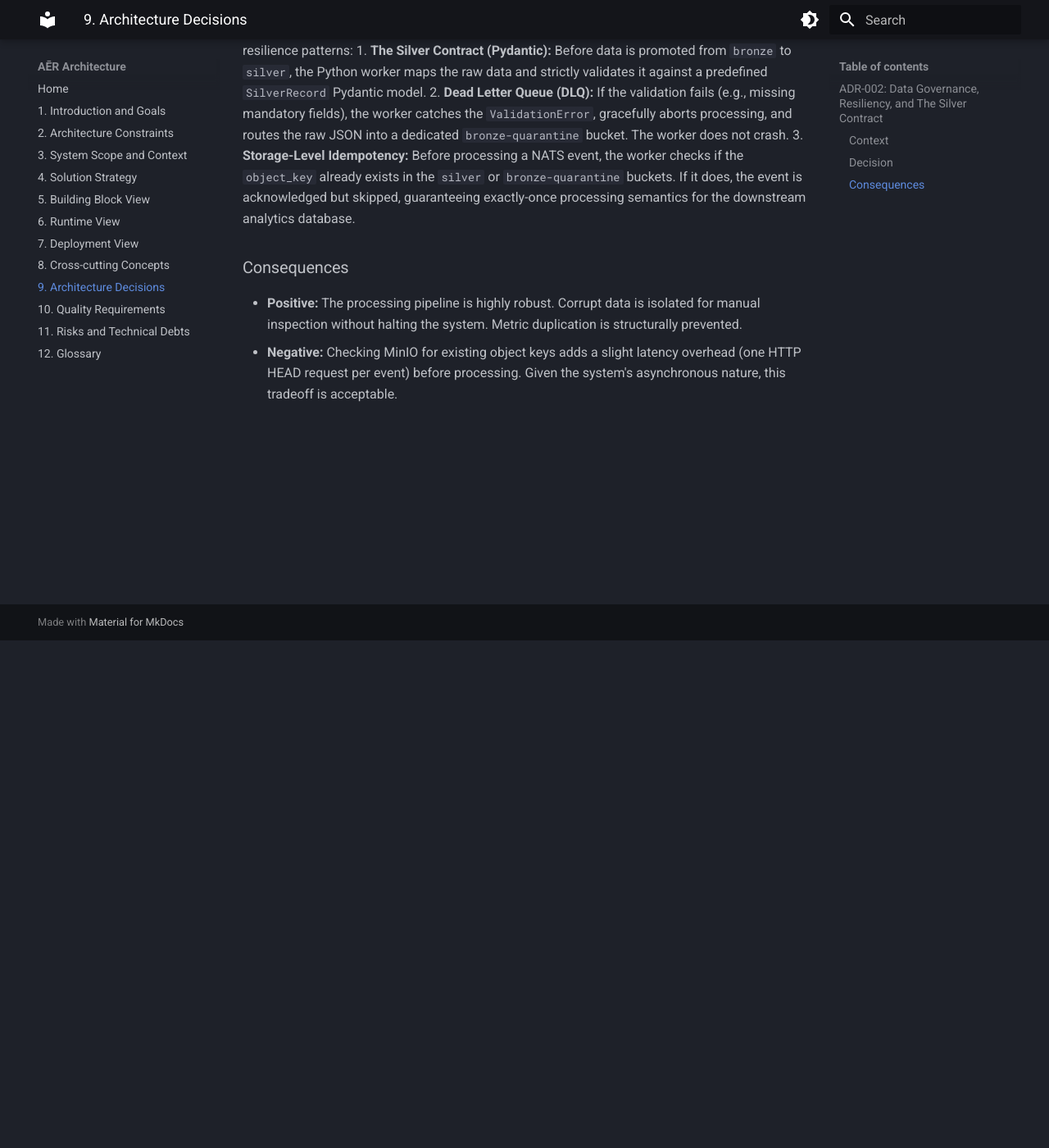
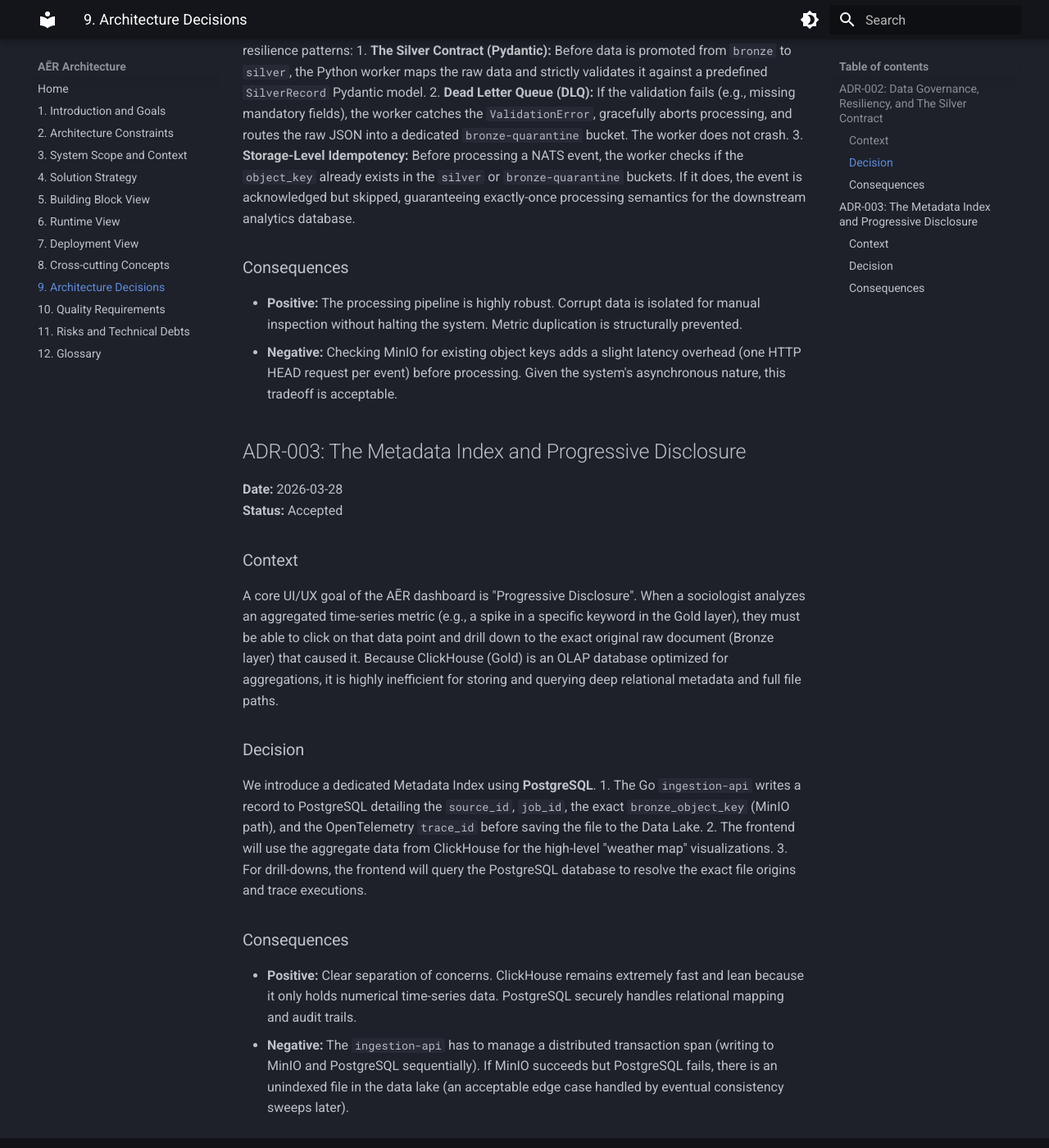
Before and after one commit to frogfromlake/aer, an MkDocs documentation site: the page built from docs/arc42/09_architecture_decisions.md, in a window 1280 px wide and 1400 px high, scrolled down 619 px. Shown: the whole window at 82% size. Built offline with MkDocs 1.6.1 and Material for MkDocs 9.7.7, drawn with Linux system fonts in a browser that asks for light colours.

Commit message:
docs: complete phase 8 roadmap and add ADR for metadata index

```diff
--- a/docs/arc42/09_architecture_decisions.md
+++ b/docs/arc42/09_architecture_decisions.md
@@ -19,3 +19,21 @@ To guarantee deterministic execution and scientific integrity, we implemented th
 ### Consequences
 * **Positive:** The processing pipeline is highly robust. Corrupt data is isolated for manual inspection without halting the system. Metric duplication is structurally prevented.
 * **Negative:** Checking MinIO for existing object keys adds a slight latency overhead (one HTTP HEAD request per event) before processing. Given the system's asynchronous nature, this tradeoff is acceptable.
+
+## ADR-003: The Metadata Index and Progressive Disclosure
+
+**Date:** 2026-03-28
+**Status:** Accepted
+
+### Context
+A core UI/UX goal of the AĒR dashboard is "Progressive Disclosure". When a sociologist analyzes an aggregated time-series metric (e.g., a spike in a specific keyword in the Gold layer), they must be able to click on that data point and drill down to the exact original raw document (Bronze layer) that caused it. Because ClickHouse (Gold) is an OLAP database optimized for aggregations, it is highly inefficient for storing and querying deep relational metadata and full file paths.
+
+### Decision
+We introduce a dedicated Metadata Index using **PostgreSQL**.
+1. The Go `ingestion-api` writes a record to PostgreSQL detailing the `source_id`, `job_id`, the exact `bronze_object_key` (MinIO path), and the OpenTelemetry `trace_id` before saving the file to the Data Lake.
+2. The frontend will use the aggregate data from ClickHouse for the high-level "weather map" visualizations.
+3. For drill-downs, the frontend will query the PostgreSQL database to resolve the exact file origins and trace executions.
+
+### Consequences
+* **Positive:** Clear separation of concerns. ClickHouse remains extremely fast and lean because it only holds numerical time-series data. PostgreSQL securely handles relational mapping and audit trails.
+* **Negative:** The `ingestion-api` has to manage a distributed transaction span (writing to MinIO and PostgreSQL sequentially). If MinIO succeeds but PostgreSQL fails, there is an unindexed file in the data lake (an acceptable edge case handled by eventual consistency sweeps later).
```
Also changed, not shown: ROADMAP.md (+4 -4 lines).
